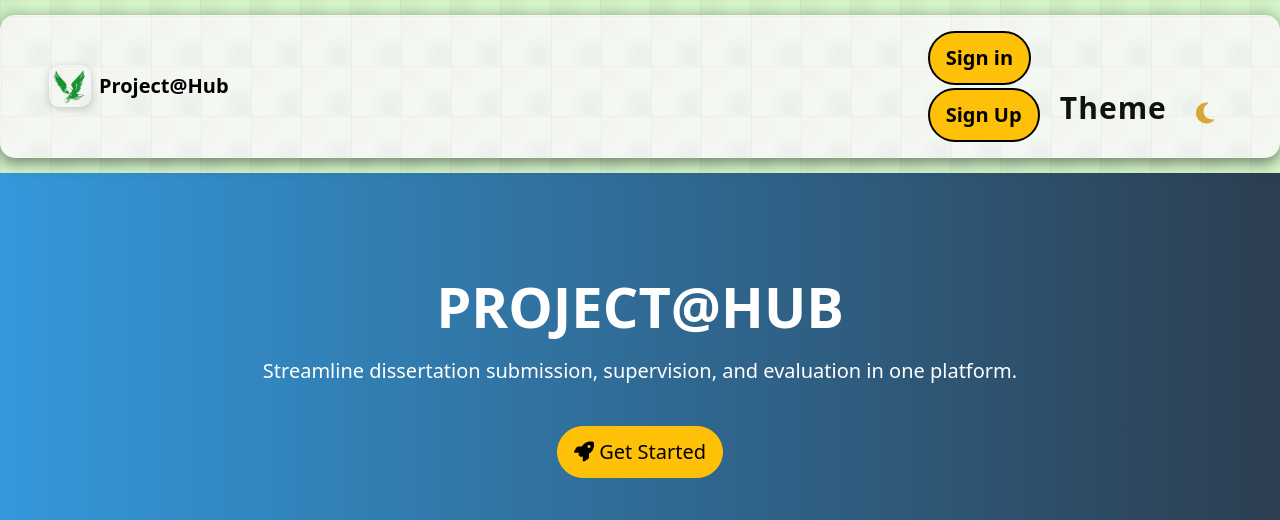
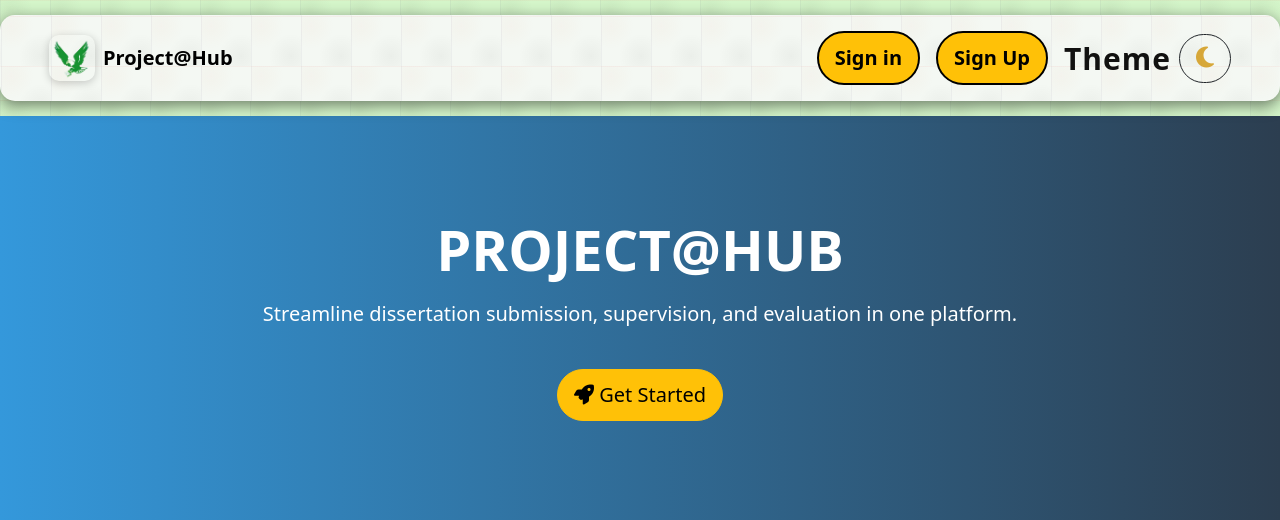
Before and after one commit to WISLAR-SPORTS/pms, a Django app: page / in a window 1280 px wide. Shown: the top 520 px of the page. Run offline with Django 5.2, Linux system fonts and the light colour scheme; some libraries are stand-ins or nearby versions.

Commit message:
changes made on navlink space

```diff
--- a/static/css/home.css
+++ b/static/css/home.css
@@ -391,8 +391,8 @@ p {
 }
 
 .nav-logo {
-    width: 42px;
-    height: 42px;
+    width: 46px;
+    height: 46px;
     object-fit: contain;
     border-radius: 10px;
     box-shadow: 0 2px 8px rgba(0,0,0,0.2);
--- a/templates/home.html
+++ b/templates/home.html
@@ -33,18 +33,24 @@
     </button>
 
     <div class="collapse navbar-collapse" id="navbarNav">
-        <div class="ms-auto mt-3 mt-lg-0">
+        <div class="ms-auto d-flex align-items-center gap-3 mt-3 mt-lg-0 flex-wrap">
+
             <a href="{% url 'auth:login' %}" class="btn btn-warning my-login-btn">
                 <span class="login-text">Sign in</span>
             </a>
-            <br>
+
             <a href="{% url 'auth:student_register' %}" class="btn btn-warning my-login-btn">
                 <span class="login-text">Sign Up</span>
             </a>
-            <span class="theme-label ms-3">Theme</span>
-            <button onclick="toggleDarkMode()" class="btn btn-outline-light ms-2 theme-btn">
-                <i class="fas fa-moon"></i>
-            </button>
+
+            <div class="d-flex align-items-center gap-2">
+                <span class="theme-label">Theme</span>
+
+                <button onclick="toggleDarkMode()" class="btn btn-outline-dark theme-btn">
+                    <i class="fas fa-moon"></i>
+                </button>
+            </div>
+
         </div>
     </div>
 </nav>
```
